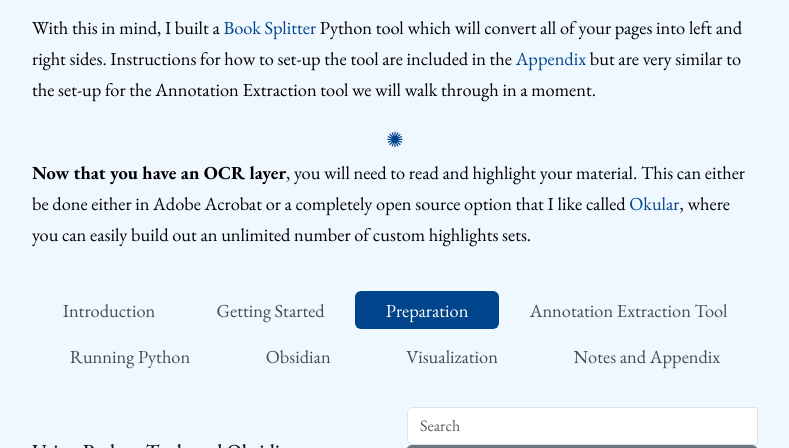
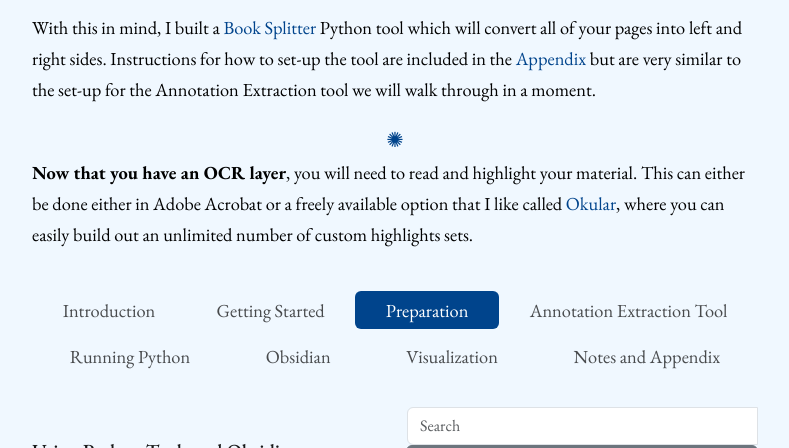
Before and after one commit to aweymo-ui/python_obsidian, a Jekyll site: the page built from content/3_prep.md, in a window 1280 px wide, cut to the strip 835-1283 px from the top of the page. Shown: the whole strip, without its empty margins (245-1034 px from the left). Built offline with Jekyll 4.4.1, drawn with Linux system fonts in a browser that asks for light colours; some web fonts are replaced.

Commit message:
update copy pt 5

```diff
--- a/content/3_prep.md
+++ b/content/3_prep.md
@@ -25,4 +25,4 @@ With this in mind, I built a [Book Splitter](https://github.com/Scholarly-Projec
     <p class="symbol">&#10042;</p>
 </div>
 
-**Now that you have an OCR layer**, you will need to read and highlight your material. This can either be done either in Adobe Acrobat or a completely open source option that I like called [Okular](https://okular.kde.org/download/){:target="_blank" rel="noopener"}, where you can easily build out an unlimited number of custom highlights sets.
+**Now that you have an OCR layer**, you will need to read and highlight your material. This can either be done either in Adobe Acrobat or a freely available option that I like called [Okular](https://okular.kde.org/download/){:target="_blank" rel="noopener"}, where you can easily build out an unlimited number of custom highlights sets.
```
Also changed, not shown: content/4_annotation.md (+1 -1 lines), 5 other files.
